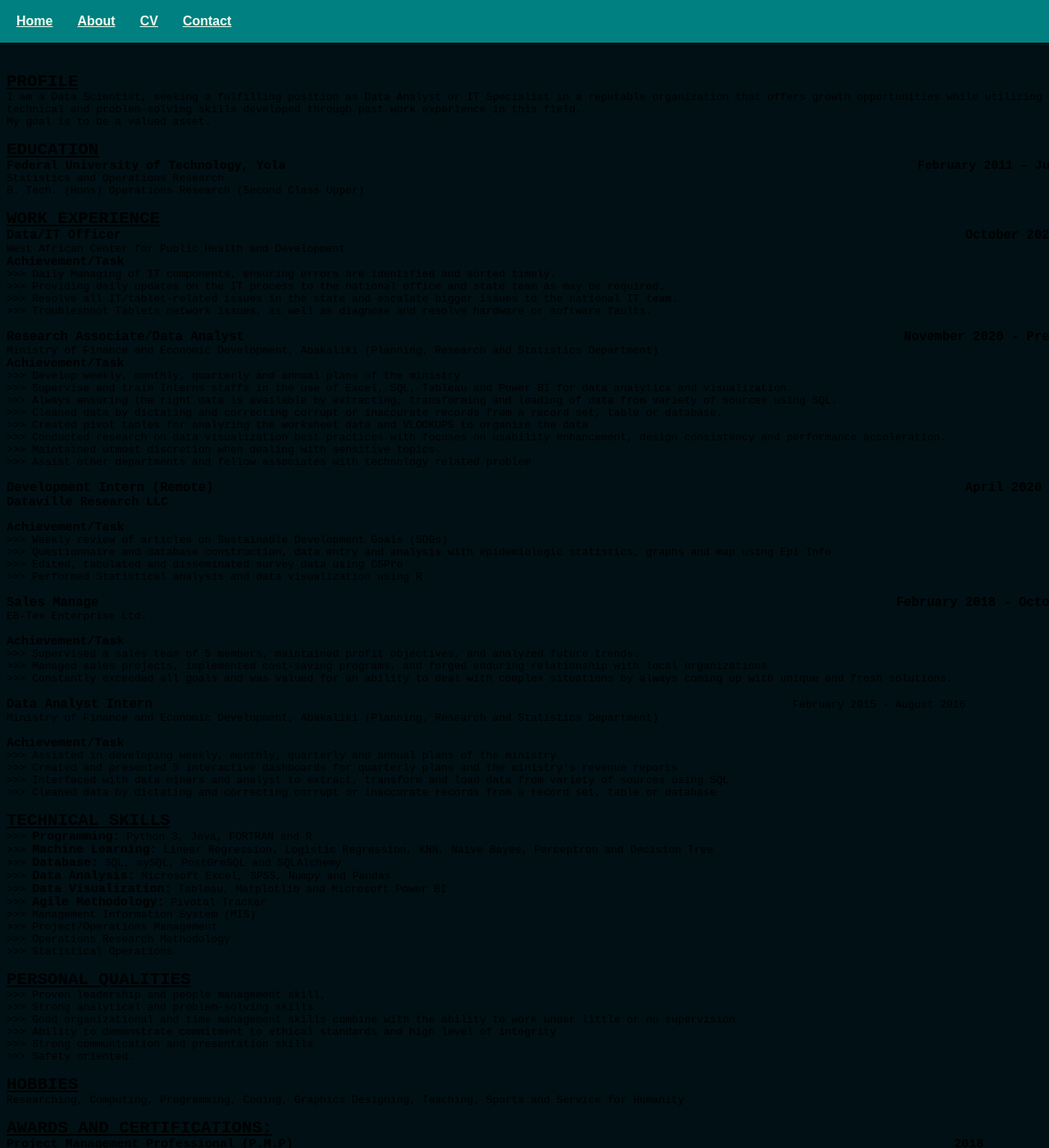
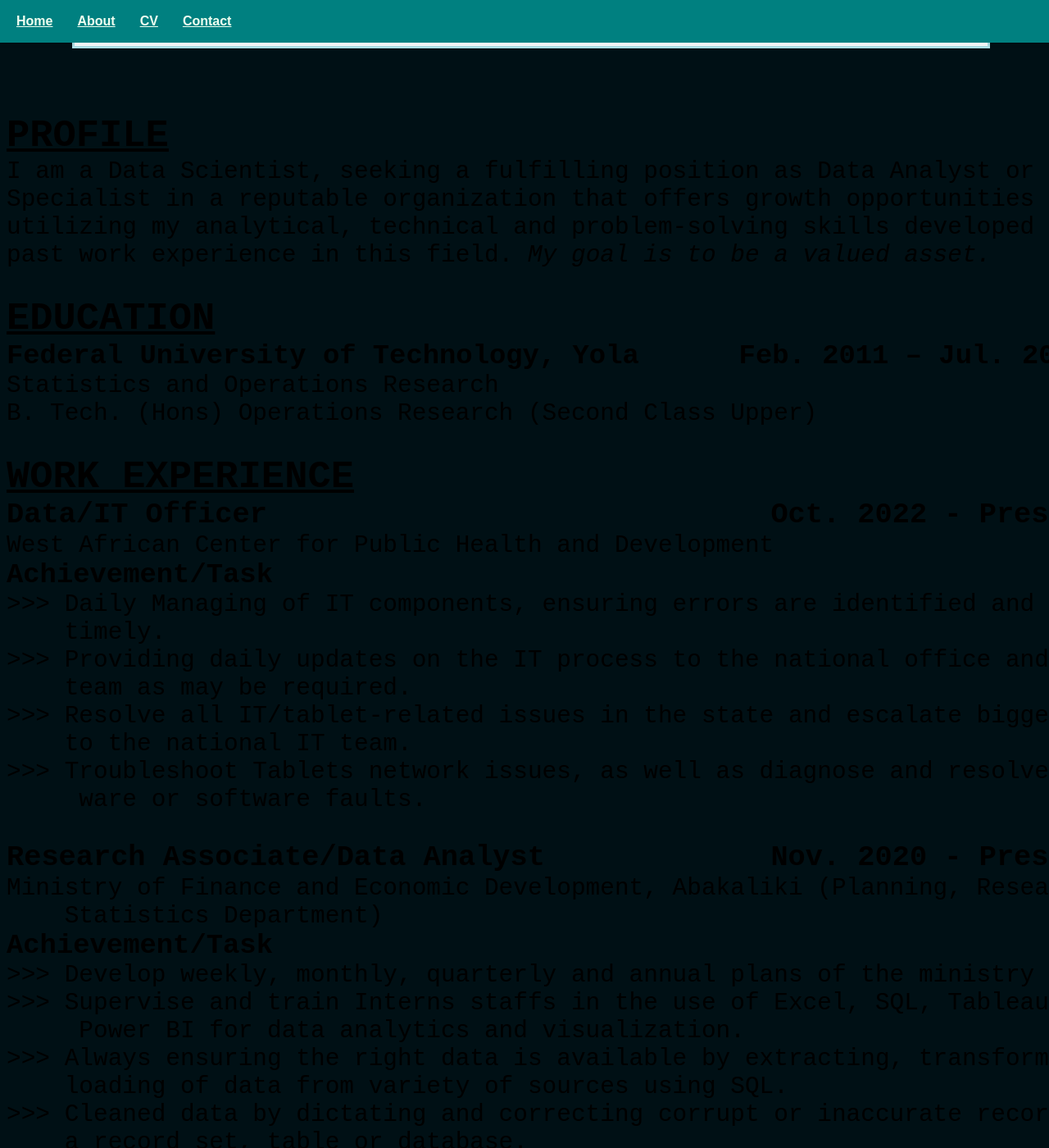
Before and after one commit to teefortech/teefortech.github.io, a Jekyll site: the page cv.html, which Jekyll copies as it is, in a window 1280 px wide and 1400 px high, scrolled down 451 px. Shown: the whole window at 82% size. Built offline with Jekyll 4.4.1, drawn with Linux system fonts in a browser that asks for light colours; some of the changed text lies outside the part shown.

Commit message:
Update cv.html

```diff
--- a/cv.html
+++ b/cv.html
@@ -18,76 +18,76 @@
       </ul>
     </nav>
    </header>
-  	     <div class="rightNav">
+        <div class="rightNav">
             <input type="text" name="search" id="search">
             <button class="btn btn-sm">Search</button>
         </div>
 <div class="cv">
-	<br style=text-align:center;font-size:160%;>
-                 <p style=text-align:center;font-size:3vw;>NWUZOR, ANTHONY MONDAY<br>
+   <br style=text-align:center;font-size:160%;>
+                 <p style=text-align:center;font-size:4vw;>NWUZOR, ANTHONY MONDAY<br>
 <b style=font-size:30%;>Federal Housing Authority (FHA) Lugbe, Airport Road, Abuja Nigeria.<br>
-	<ul style="text-align: center; font-size: 50px; background-color: white; color: white; border: 3px solid powderblue; padding:5px;margin:80px;font-family: Times New Roman">
+   <ul style="text-align: center; font-size: 50px; background-color: white; color: white; border: 3px solid powderblue; padding:5px;margin:80px;font-family: Times New Roman">
   <li><a href="mailto:nwuzoranthonym@gmail.com">nwuzoranthonym@gmail.com</a></li>
         </ul>
              <ul style="text-align: center; font-size: 20px; background-color: white; color: white; border: 3px solid powderblue; padding:5px;margin:80px;font-family: Times New Roman">
-        	<li><a href="https://www.linkedin.com/in/anthony-m-nwuzor-793160182">LinkedIn</a></li>
+           <li><a href="https://www.linkedin.com/in/anthony-m-nwuzor-793160182">LinkedIn</a></li>
                </ul>
        </b></p>
-<pre>
+<pre style="font-size:2.3vw;">
 <b><u style=font-size:160%;>PROFILE</u></b>
-I am a Data Scientist, seeking a fulfilling position as Data Analyst or IT Specialist in a reputable organization that offers growth opportunities while utilizing my analytical, <br>technical and problem-solving skills developed through past work experience in this field.<br>My goal is to be a valued asset.<br>
+I am a Data Scientist, seeking a fulfilling position as Data Analyst or IT <br>Specialist in a reputable organization that offers growth opportunities while<br>utilizing my analytical, technical and problem-solving skills developed through <br>past work experience in this field. <i>My goal is to be a valued asset.</i><br>
 <b><u style=font-size:160%;>EDUCATION</u></b>
-<b style=font-size:115%;>Federal University of Technology, Yola                                                                                      February 2011 – July 2017</b>
+<b style=font-size:115%;>Federal University of Technology, Yola      Feb. 2011 – Jul. 2017</b>
 Statistics and Operations Research
 B. Tech. (Hons) Operations Research (Second Class Upper)<br>
 <b><u style=font-size:160%;>WORK EXPERIENCE</u></b>
-<b style=font-size:120%;>Data/IT Officer                                                                   					     October 2022 - Present</b>
+<b style=font-size:120%;>Data/IT Officer                             Oct. 2022 - Present</b>
 West African Center for Public Health and Development
 <b style=font-size:115%;>Achievement/Task</b>
->>> Daily Managing of IT components, ensuring errors are identified and sorted timely.
->>> Providing daily updates on the IT process to the national office and state team as may be required.
->>> Resolve all IT/tablet-related issues in the state and escalate bigger issues to the national IT team.
->>> Troubleshoot Tablets network issues, as well as diagnose and resolve hardware or software faults.<br>
-<b style=font-size:120%;>Research Associate/Data Analyst                                                        				     November 2020 - Present</b>
-Ministry of Finance and Economic Development, Abakaliki (Planning, Research and Statistics Department)
+>>> Daily Managing of IT components, ensuring errors are identified and sorted <br>    timely.
+>>> Providing daily updates on the IT process to the national office and state <br>    team as may be required.
+>>> Resolve all IT/tablet-related issues in the state and escalate bigger issues <br>    to the national IT team.
+>>> Troubleshoot Tablets network issues, as well as diagnose and resolve hard-<br>     ware or software faults.<br>
+<b style=font-size:120%;>Research Associate/Data Analyst             Nov. 2020 - Present</b>
+Ministry of Finance and Economic Development, Abakaliki (Planning, Research and <br>    Statistics Department)
 <b style=font-size:115%;>Achievement/Task</b>
 >>> Develop weekly, monthly, quarterly and annual plans of the ministry
->>> Supervise and train Interns staffs in the use of Excel, SQL, Tableau and Power BI for data analytics and visualization.
->>> Always ensuring the right data is available by extracting, transforming and loading of data from variety of sources using SQL.
->>> Cleaned data by dictating and correcting corrupt or inaccurate records from a record set, table or database.
->>> Created pivot tables for analyzing the worksheet data and VLOOKUPS to organize the data
->>> Conducted research on data visualization best practices with focuses on usability enhancement, design consistency and performance acceleration.
+>>> Supervise and train Interns staffs in the use of Excel, SQL, Tableau and <br>     Power BI for data analytics and visualization.
+>>> Always ensuring the right data is available by extracting, transforming and <br>    loading of data from variety of sources using SQL.
+>>> Cleaned data by dictating and correcting corrupt or inaccurate records from <br>    a record set, table or database.
+>>> Created pivot tables for analyzing the worksheet data and VLOOKUPS to orga-<br>     nize the data
+>>> Conducted research on data visualization best practices with focuses on usa-<br>     bility enhancement, design consistency and performance acceleration.
 >>> Maintained utmost discretion when dealing with sensitive topics.
->>> Assist other departments and fellow associates with technology related problem<br>
-<b style=font-size:120%;>Development Intern (Remote)					   						 	     April 2020 - June 2020</b>
+>>> Assist other departments and fellow associates with technology related pro-<br>    blem
+<b style=font-size:120%;>Development Intern (Remote)          Apr. 2020 - Jun. 2020</b>
 <b style=font-size:115%;>Dataville Research LLC</b>
 
 <b style=font-size:115%;>Achievement/Task</b>
 >>> Weekly review of articles on Sustainable Development Goals (SDGs)
->>> Questionnaire and database construction, data entry and analysis with epidemiologic statistics, graphs and map using Epi Info
+>>> Questionnaire and database construction, data entry and analysis with epi-<br>    demiologic statistics, graphs and map using Epi Info
 >>> Edited, tabulated and disseminated survey data using CSPro
 >>> Performed Statistical analysis and data visualization using R
 
-<b style=font-size:120%;>Sales Manage                                                                                           	            February 2018 - October 2020</b>
+<b style=font-size:120%;>Sales Manage                                Feb. 2018 - Oct. 2020</b>
 EB-Tex Enterprise Ltd.
 
 <b style=font-size:115%;>Achievement/Task</b>
->>> Supervised a sales team of 5 members, maintained profit objectives, and analyzed future trends.
->>> Managed sales projects, implemented cost-saving programs, and forged enduring relationship with local organizations
->>> Constantly exceeded all goals and was valued for an ability to deal with complex situations by always coming up with unique and fresh solutions.
+>>> Supervised a sales team of 5 members, maintained profit objectives, and ana-<br>    lyzed future trends.
+>>> Managed sales projects, implemented cost-saving programs, and forged enduring <br>    relationship with local organizations
+>>> Constantly exceeded all goals and was valued for an ability to deal with com-<br>    plex situations by always coming up with unique and fresh solutions.
 
-<b style=font-size:120%;>Data Analyst Intern</b>                                                                                    	           February 2015 - August 2016</b>
-Ministry of Finance and Economic Development, Abakaliki (Planning, Research and Statistics Department)
+<b style=font-size:120%;>Data Analyst Intern                         Feb. 2015 - Aug. 2016</b>
+Ministry of Finance and Economic Development, Abakaliki (Planning, Research and <br>Statistics Department)
 
 <b style=font-size:115%;>Achievement/Task</b>
->>> Assisted in developing weekly, monthly, quarterly and annual plans of the ministry
->>> Created and presented 5 interactive dashboards for quarterly plans and the ministry's revenue reports
->>> Interfaced with data miners and analyst to extract, transform and load data from variety of sources using SQL
->>> Cleaned data by dictating and correcting corrupt or inaccurate records from a record set, table or database
+>>> Assisted in developing weekly, monthly, quarterly and annual plans of the <br>    ministry
+>>> Created and presented 5 interactive dashboards for quarterly plans and the <br>    ministry's revenue reports
+>>> Interfaced with data miners and analyst to extract, transform and load data <br>    from variety of sources using SQL
+>>> Cleaned data by dictating and correcting corrupt or inaccurate records from <br>    a record set, table or database
 
 <b><u style=font-size:160%;>TECHNICAL SKILLS</u></b>
 >>> <b style=font-size:115%;>Programming:</b> Python 3, Java, FORTRAN and R
->>> <b style=font-size:115%;>Machine Learning:</b> Linear Regression, Logistic Regression, KNN, Naive Bayes, Perceptron and Decision Tree
+>>> <b style=font-size:115%;>Machine Learning:</b> Linear Regression, Logistic Regression, KNN, Naive <br>    Bayes, Perceptron and Decision Tree
 >>> <b style=font-size:115%;>Database:</b> SQL, mySQL, PostGreSQL and SQLAlchemy
 >>> <b style=font-size:115%;>Data Analysis:</b> Microsoft Excel, SPSS, Numpy and Pandas
 >>> <b style=font-size:115%;>Data Visualization:</b> Tableau, Matplotlib and Microsoft Power BI
@@ -100,27 +100,27 @@
 <b><u style=font-size:160%;>PERSONAL QUALITIES</u></b>
 >>> Proven leadership and people management skill,
 >>> Strong analytical and problem-solving skills
->>> Good organizational and time management skills combine with the ability to work under little or no supervision
->>> Ability to demonstrate commitment to ethical standards and high level of integrity
+>>> Good organizational and time management skills combine with the ability to <br>    work under little or no supervision
+>>> Ability to demonstrate commitment to ethical standards and high level of <br>    integrity
 >>> Strong communication and presentation skills
 >>> Safety oriented.
 
 <b><u style=font-size:160%;>HOBBIES</u></b>
-Researching, Computing, Programming, Coding, Graphics Designing, Teaching, Sports and Service for Humanity
+Researching, Computing, Programming, Coding, Graphics Designing, Teaching, <br>Sports and Service for Humanity
 
 <b><u style=font-size:160%;>AWARDS AND CERTIFICATIONS:</u></b>
-<b style=font-size:115%;>Project Management Professional (P.M.P)                                                                              	         2018</b>
+<b style=font-size:115%;>Project Management Professional (P.M.P)                     2018</b>
 British Project Management Academy
 
-<b style=font-size:115%;>Certificate of Achievement                                                                                          		 2018</b>
+<b style=font-size:115%;>Certificate of Achievement                                  2018</b>
 Rahn Wesley Institute of Management
 
 <b><u style=font-size:160%;>LEADERSHIP</u></b>
-<b style=font-size:115%;>President General                                                                                                     		 2018</b>
+<b style=font-size:115%;>President General                                           2018</b>
 Community Development Services (CDS)
 National Youth Service Corps (NYSC), Abraka, Ethiope East L.G.A Delta State
 
-<b style=font-size:115%;>Coordinator                                                                                                                      2018</b>
+<b style=font-size:115%;>Coordinator                                                 2018</b>
 National Association of Catholic Corpers (NACC)
 Abraka Zone, Ethiope East L.G.A Delta State
 
```
